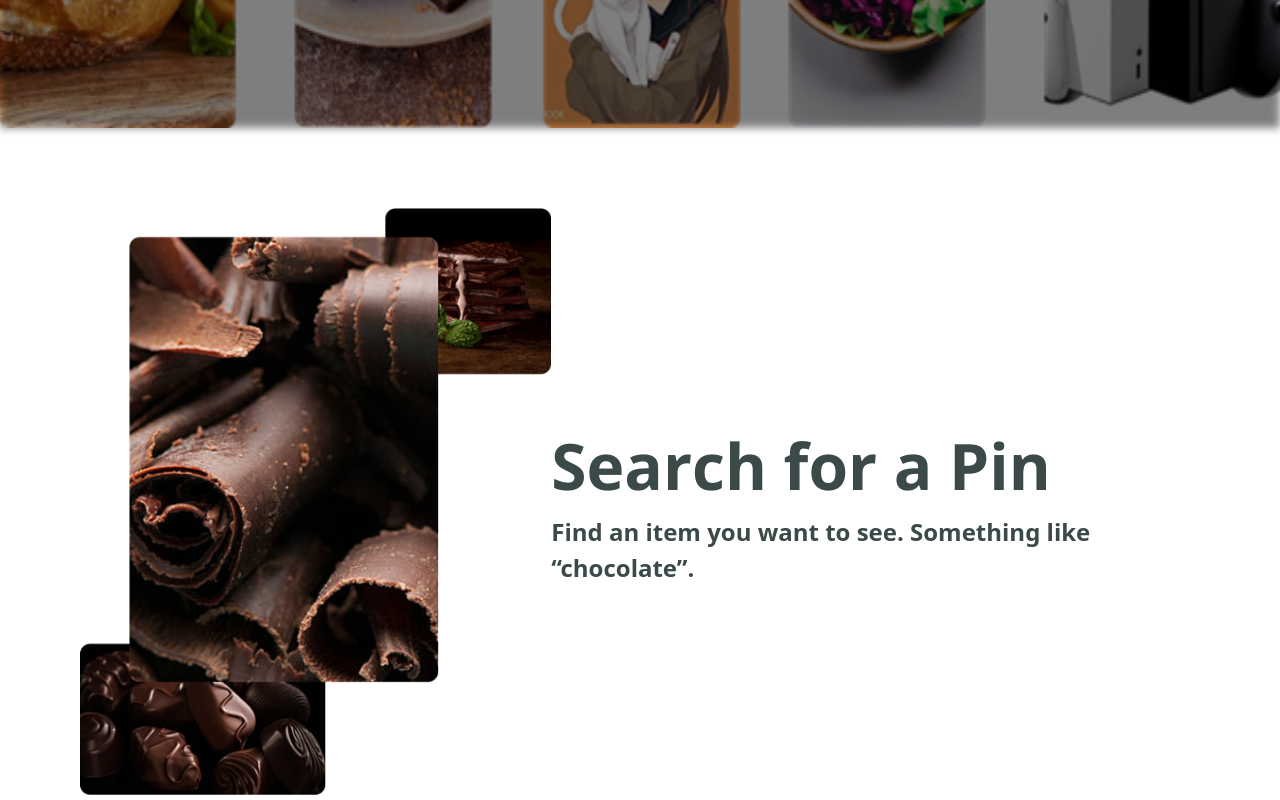
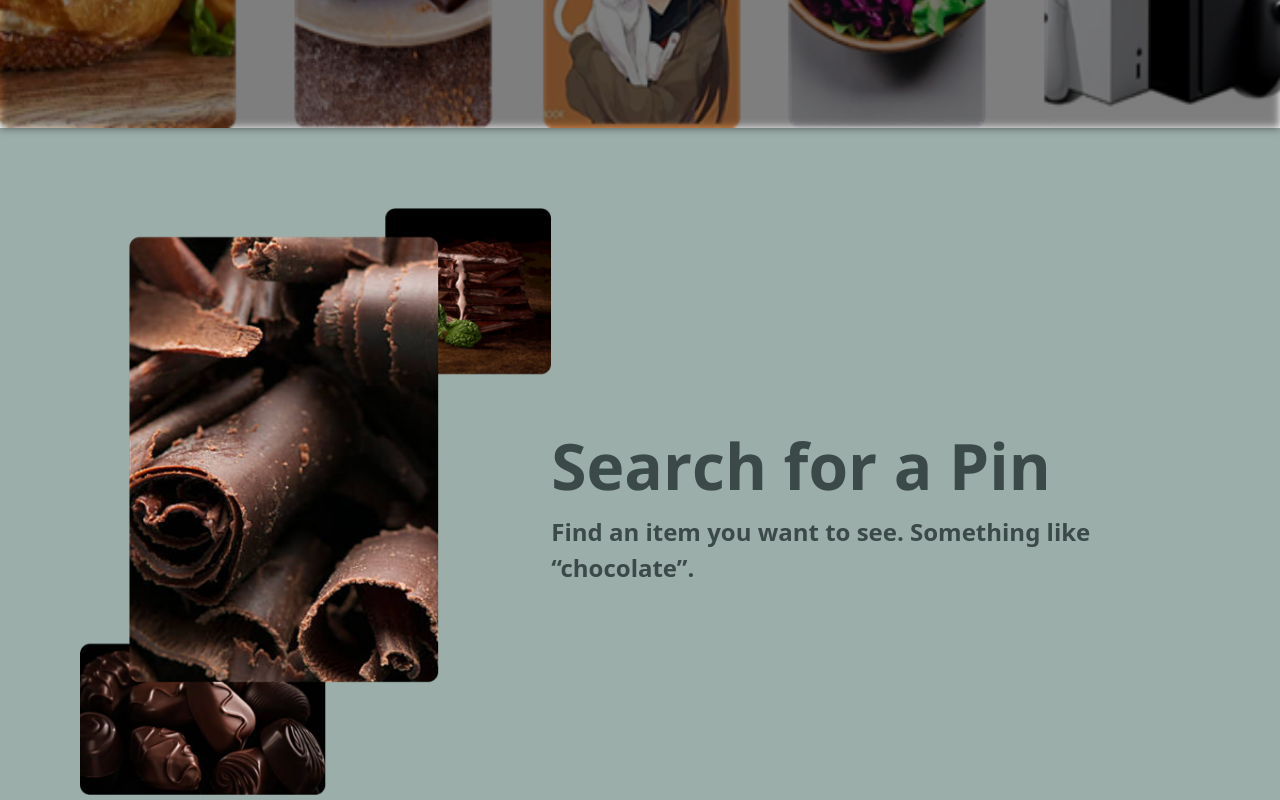
Before and after one commit to PhanFiction/PinEcho, a Next.js app in the folder frontend/: page /landing in a window 1280 px wide. Shown: the part 720-1520 px from the top of the page. Built offline with nearby package versions, Linux system fonts and the light colour scheme; no server answers; a web font is replaced by a local one.

Commit message:
updated tailwind.config color

```diff
--- a/frontend/tailwind.config.js
+++ b/frontend/tailwind.config.js
@@ -24,16 +24,14 @@ const config = {
           "100": "#c56262",
           "200": "#d24d4d",
         },
+        greenishgray: "#9CAEA9",
+        darkgray: "#535353",
         lightgray: "#d0d0d0",
         gray: "rgba(21, 21, 21, 0.8)",
-        darkgray: "#9caea9",
         lightcyan: "#c9e9e0",
         snow: "#fffbfb",
         whitesmoke: "#f8f8f8",
-        firebrick: {
-          "100": "#a71818",
-          "200": "#aa0202",
-        },
+        firebrick: "#aa0202",
         red: "#ff1717",
         blue: "#004ba9",
         lightdarkred: "#A66"
@@ -50,6 +48,9 @@ const config = {
       }
     },
   },
+  safeList: [
+    'darkgray: #535353',
+  ],
   plugins: [],
 }
 export default config;
```
